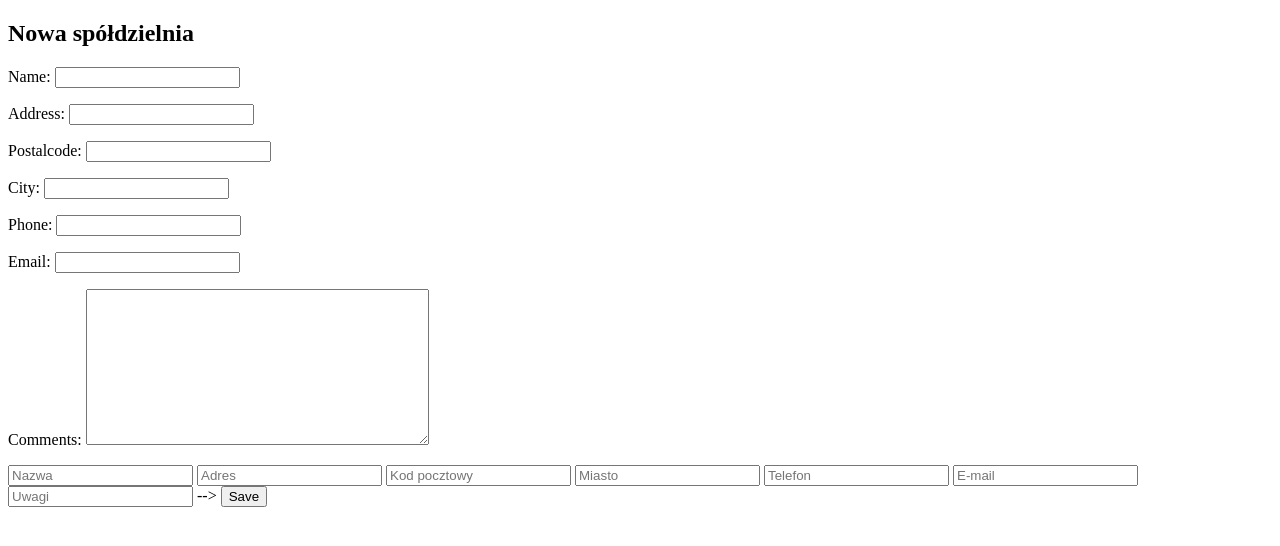
After one commit to sebekbr/propman, a Django app: template templates/registration/form_detail.html in a window 1280 px wide. The commit adds this page. Shown: the top 546 px of the page. Run offline with Django 3.2, Linux system fonts and the light colour scheme; the template is opened without the code that fills it: values that come from a table or form of the project are taken from there, others are empty.

Commit message:
new detail file, ha_list edit but doesnt work

```diff
--- /dev/null
+++ b/templates/registration/form_detail.html
@@ -0,0 +1,74 @@
+{% extends 'registration/base.html' %}
+
+{% block content %}
+  <h2>Nowa spółdzielnia</h2>
+  <form method="POST" class="post-form">
+    {% csrf_token %}
+    {{ form.as_p }}
+
+    <!-- <form>
+      <div class="form-group row">
+        <label for="inputEmail3" class="col-sm-2 col-form-label">Email</label>
+        <div class="col-sm-10">
+          <input type="email" class="form-control" id="inputEmail3" placeholder="Email">
+        </div>
+      </div>
+      <div class="form-group row">
+        <label for="inputPassword3" class="col-sm-2 col-form-label">Password</label>
+        <div class="col-sm-10">
+          <input type="password" class="form-control" id="inputPassword3" placeholder="Password">
+        </div>
+      </div>
+      <fieldset class="form-group">
+        <div class="row">
+          <legend class="col-form-label col-sm-2 pt-0">Radios</legend>
+          <div class="col-sm-10">
+            <div class="form-check">
+              <input class="form-check-input" type="radio" name="gridRadios" id="gridRadios1" value="option1" checked>
+              <label class="form-check-label" for="gridRadios1">
+                First radio
+              </label>
+            </div>
+            <div class="form-check">
+              <input class="form-check-input" type="radio" name="gridRadios" id="gridRadios2" value="option2">
+              <label class="form-check-label" for="gridRadios2">
+                Second radio
+              </label>
+            </div>
+            <div class="form-check disabled">
+              <input class="form-check-input" type="radio" name="gridRadios" id="gridRadios3" value="option3" disabled>
+              <label class="form-check-label" for="gridRadios3">
+                Third disabled radio
+              </label>
+            </div>
+          </div>
+        </div>
+      </fieldset>
+      <div class="form-group row">
+        <div class="col-sm-2">Checkbox</div>
+        <div class="col-sm-10">
+          <div class="form-check">
+            <input class="form-check-input" type="checkbox" id="gridCheck1">
+            <label class="form-check-label" for="gridCheck1">
+              Example checkbox
+            </label>
+          </div>
+        </div>
+      </div>
+      <div class="form-group row">
+        <div class="col-sm-10">
+          <button type="submit" class="btn btn-primary">Sign in</button>
+        </div>
+      </div>
+    </form> -->
+
+    <input type="text" name="name" placeholder="Nazwa">
+    <input type="text" name="address" placeholder="Adres">
+    <input type="text" name="postalcode" placeholder="Kod pocztowy">
+    <input type="text" name="city" placeholder="Miasto">
+    <input type="text" name="phone" placeholder="Telefon">
+    <input type="text" name="email" placeholder="E-mail">
+    <input type="text" name="comments" placeholder="Uwagi"> -->
+    <button type="submit" class="save btn btn-default">Save</button>
+  </form>
+{% endblock %}
```
Also changed, not shown: templates/registration/form_new.html (+1 -57 lines), templates/registration/ha_list.html (+8 -2 lines).
